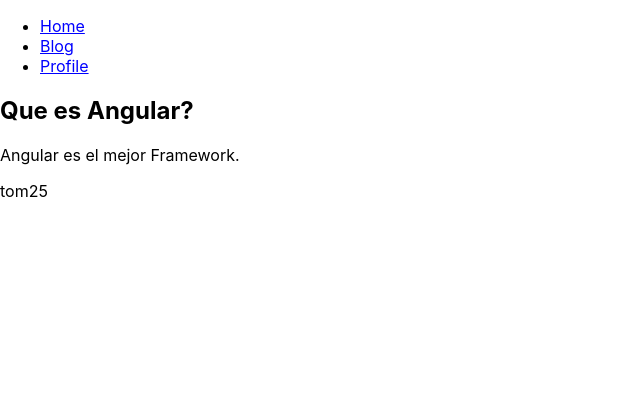
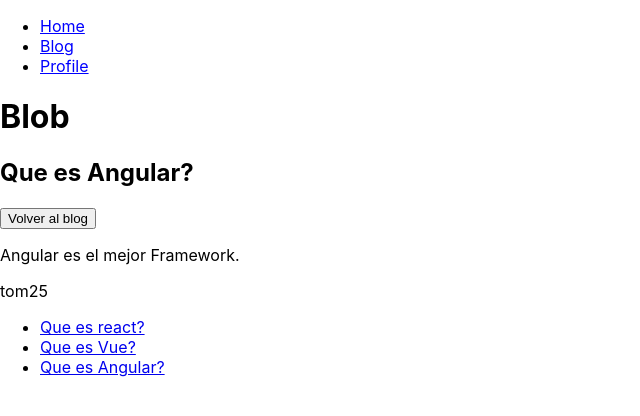
Before and after one commit to TomasOtano25/curso-react-router-proyecto1, a React (Create React App) app: page /#/blog/que-es-angular in a window 1280 px wide. Shown: the top 416 px of the page, without its empty margins (0-640 px from the left). Built offline with nearby package versions, Linux system fonts and the light colour scheme.

Commit message:
Clase 10 Outlet:nested routes

```diff
--- a/src/App.js
+++ b/src/App.js
@@ -22,9 +22,15 @@
         <Routes>
           {/* Parte dinamica */}
           <Route path="/" element={<HomePage />} />
-          <Route path="/blog" element={<BlogPage />} />
-          <Route path="/blog/:slug" element={<BlogPost />} />
+
+          <Route path="/blog" element={<BlogPage />}>
+            <Route path=":slug" element={<BlogPost />} />
+          </Route>
+
+          {/* <Route path="/blog/:slug" element={<BlogPost />} /> */}
+
           <Route path="/profile" element={<ProfilePage />} />
+
           <Route path="*" element={<p>Not found</p>} />
         </Routes>
 
--- a/src/components/BlogPage.js
+++ b/src/components/BlogPage.js
@@ -1,12 +1,15 @@
 import React from "react";
-import { Link } from "react-router-dom";
+import { Link, Outlet } from "react-router-dom";
 
 import { blogdata } from "./blogdata";
 
 function BlogPage() {
   return (
     <>
-      <h1>BlobPage</h1>
+      <h1>Blob</h1>
+
+      <Outlet />
+
       <ul>
         {blogdata.map((post, index) => (
           <BlogLink key={index} post={post} />
--- a/src/components/BlogPost.js
+++ b/src/components/BlogPost.js
@@ -1,13 +1,20 @@
 import React from "react";
-import { useParams } from "react-router-dom";
+import { useParams, useNavigate } from "react-router-dom";
 import { blogdata } from "./blogdata";
 
 function BlogPost() {
+  const navigate = useNavigate()
   const { slug } = useParams();
+
   const blogpost = blogdata.find((post) => post.slug === slug);
+
+  const returnToBlog = () => {
+    navigate('/blog')
+  }
   return (
     <>
       <h2>{blogpost.title}</h2>
+      <button onClick={returnToBlog}>Volver al blog</button>
       <p>{blogpost.content}</p>
       <p>{blogpost.author}</p>
     </>
```
